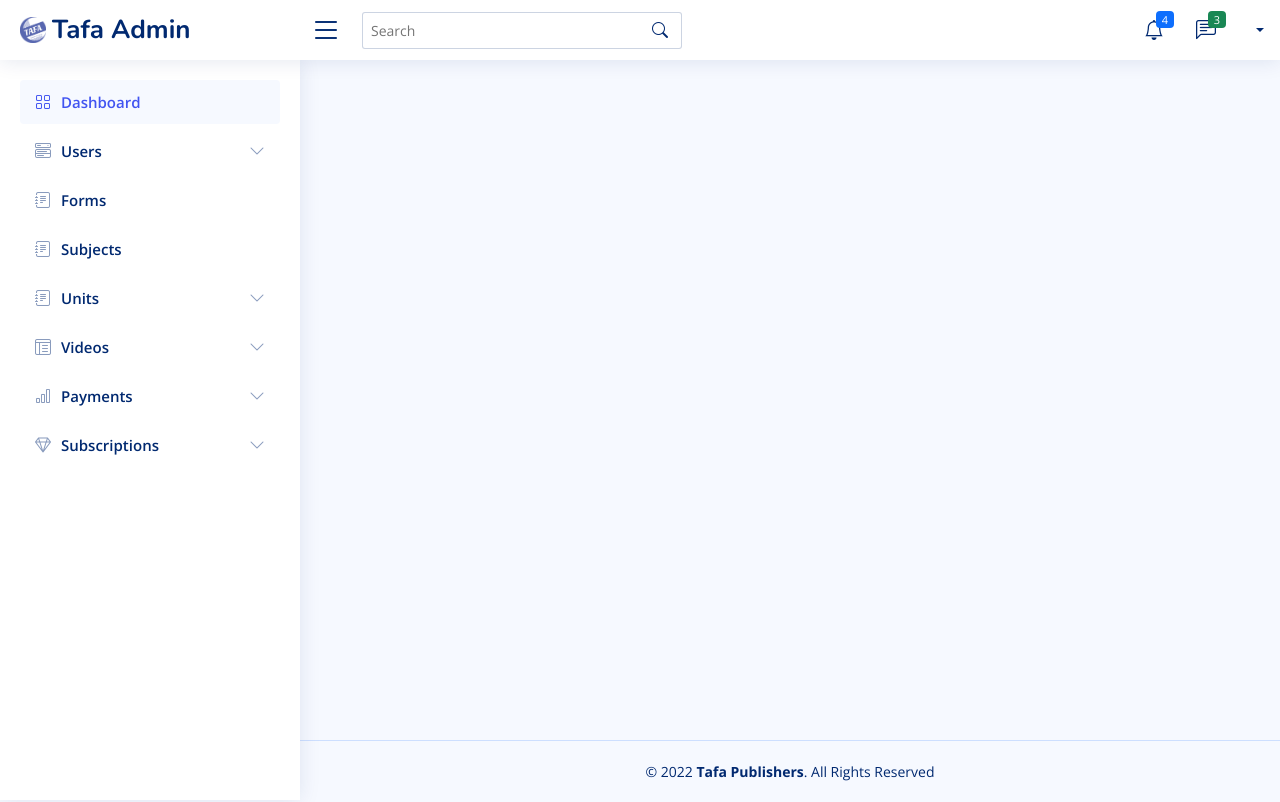
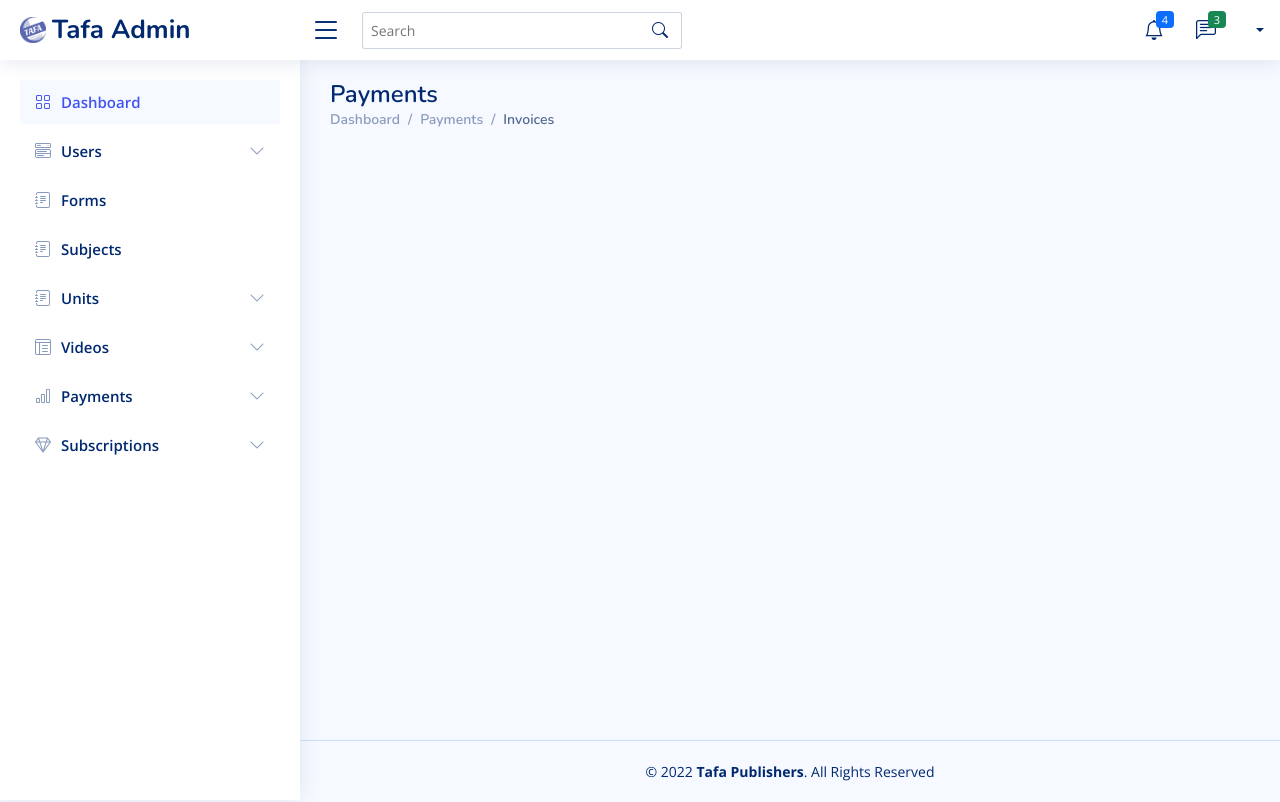
Before and after one commit to thaka-creations/elimu, a Django app: page /admin/payments/invoices in a window 1280 px wide. Run offline with Django 4.2, Linux system fonts and the light colour scheme; parts of the project's set-up code (start-up, migrations or seed data) failed here and were passed over; some libraries are stand-ins or nearby versions.

Commit message:
admin updates

```diff
--- a/templates/admin/payments/invoices.html
+++ b/templates/admin/payments/invoices.html
@@ -1 +1,17 @@
 {% extends "admin/partials/theme.html" %}
+
+{% block content %}
+<div class="pagetitle">
+    <h1>Payments</h1>
+    <nav>
+      <ol class="breadcrumb">
+        <li class="breadcrumb-item"><a href="/admin">Dashboard</a></li>
+        <li class="breadcrumb-item"><a href="/admin/units">Payments</a></li>
+        <li class="breadcrumb-item active"> Invoices</li>
+      </ol>
+    </nav>
+</div><!-- End Page Title -->
+
+<section class="section payments">
+</section>
+{% endblock %}
--- a/users/api/views.py
+++ b/users/api/views.py
@@ -117,4 +117,4 @@ class UserViewSet(viewsets.ViewSet):
             return Response({"details": "Invalid user"}, status=status.HTTP_400_BAD_REQUEST)
 
         serializer = serializers.UserProfileSerializer(instance, many=False)
-        return Response({"details": serializer.data}, status=status.HTTP_400_BAD_REQUEST)
+        return Response({"details": serializer.data}, status=status.HTTP_200_OK)
```
